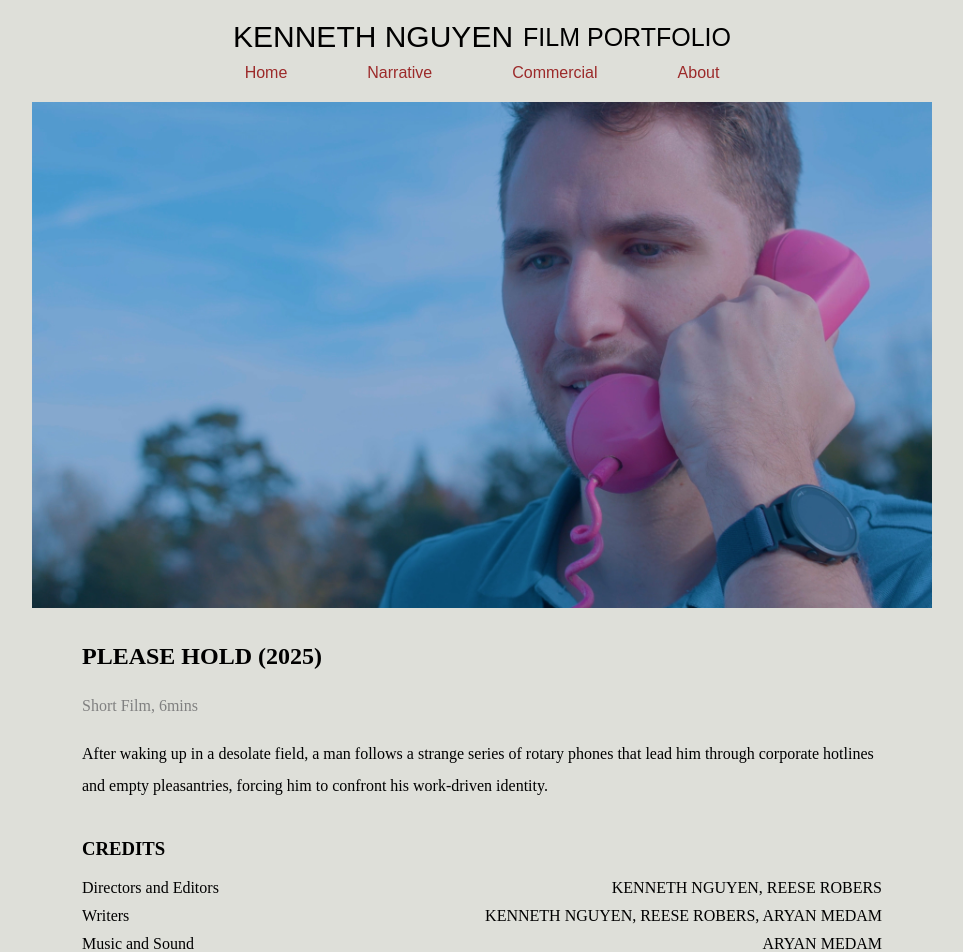
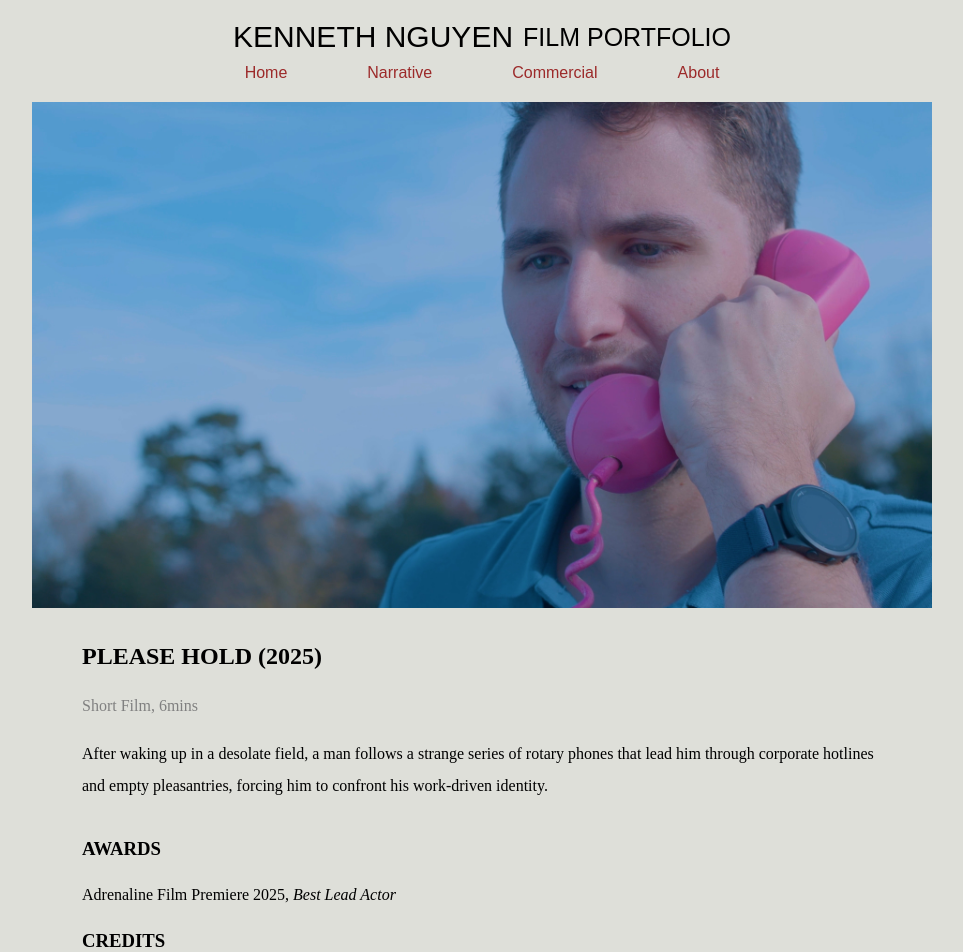
Before and after one commit to KennethNguyen20/film-portfolio, a React (Create React App) app: page /please-hold in a window 1280 px wide. Shown: the top 952 px of the page, without its empty margins (158-1121 px from the left). Built offline with nearby package versions, Linux system fonts and the light colour scheme.

Commit message:
Added best actor award for Please Hold

```diff
--- a/src/components/PleaseHoldPage.js
+++ b/src/components/PleaseHoldPage.js
@@ -21,6 +21,10 @@ function Breathe() {
 
   ];
 
+  const festivals = [
+    { name: "Adrenaline Film Premiere 2025", note: "Best Lead Actor" }
+  ];
+
   return (
     <div>
       <VideoLinkPageTemplate
@@ -31,6 +35,14 @@ function Breathe() {
       />
 
       <div style={{ margin: '20px auto', fontFamily: 'Futura', maxWidth: '800px', color: 'black', textAlign: 'left' }}>
+        <h3>AWARDS</h3>
+        <div style={{ fontSize: '16px', lineHeight: '2' }}>
+          {festivals.map((festival, index) => (
+            <div key={index}>
+              {festival.name}, <span style={{ fontStyle: 'italic' }}>{festival.note}</span>
+            </div>
+          ))}
+        </div>
         <h3>CREDITS</h3>
         <div style={{ fontSize: '16px' }}>
           {credits.map((credit, index) => (
```
